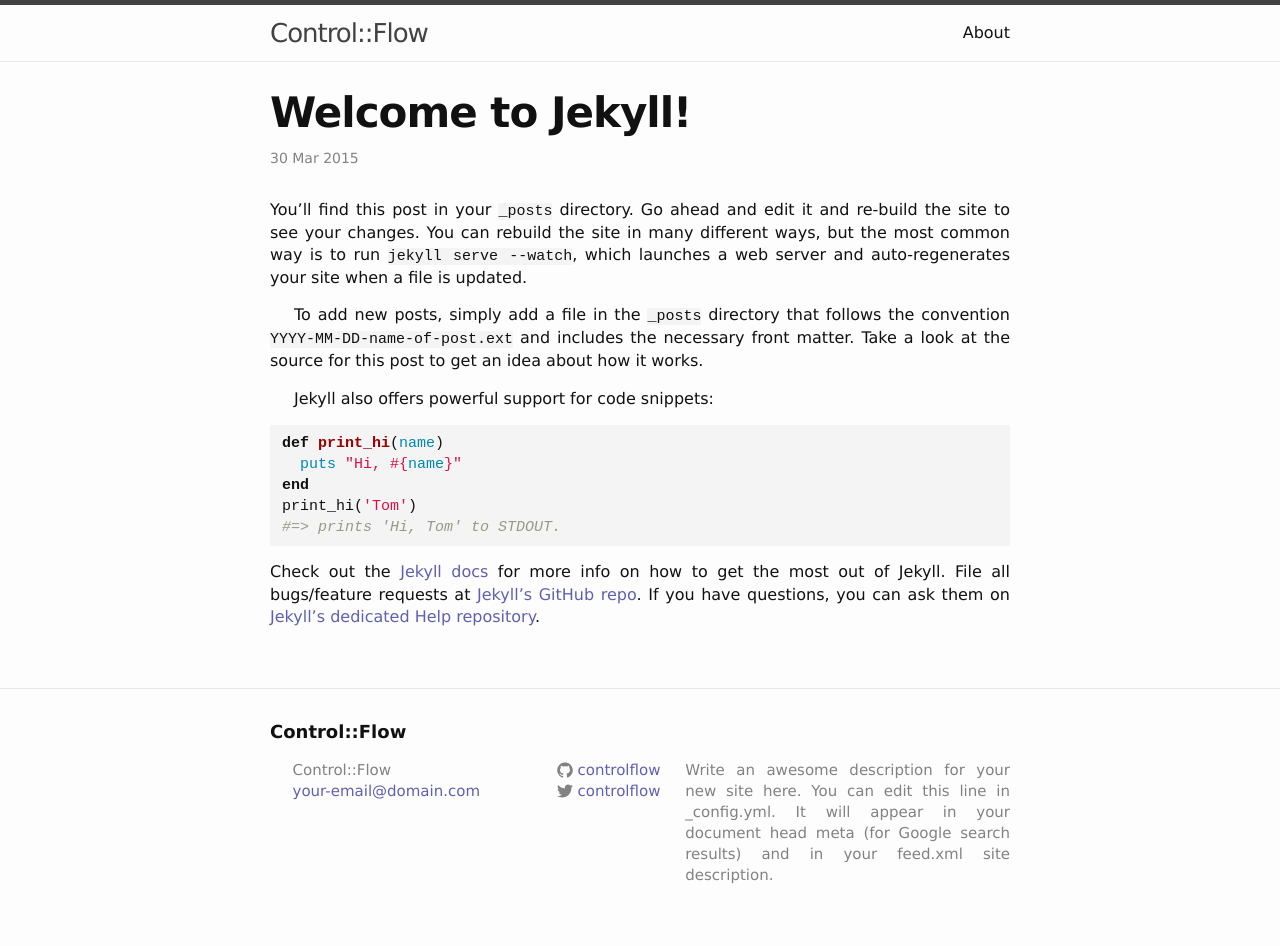
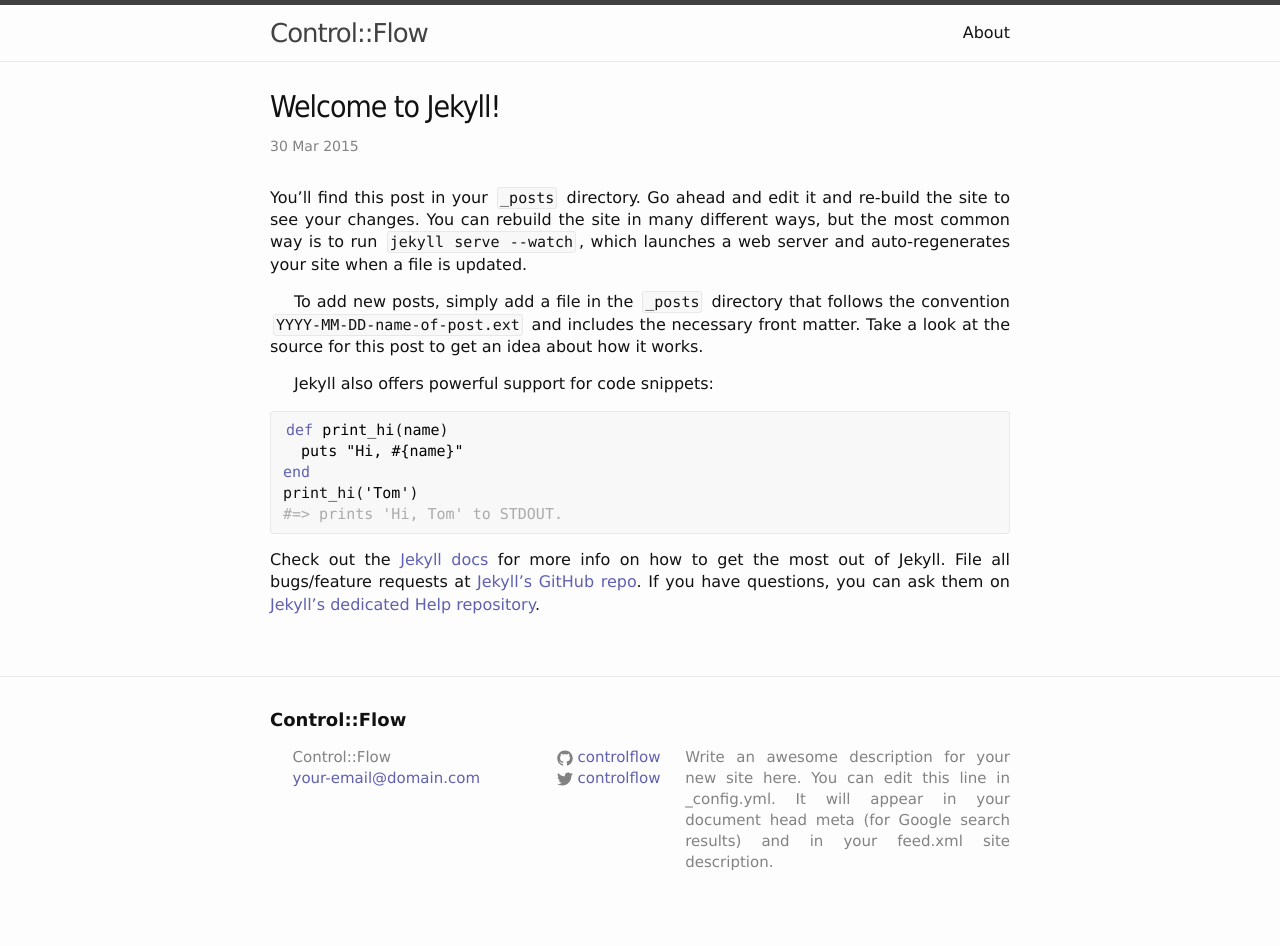
Before and after one commit to controlflow/controlflow.github.io, a Jekyll site: the page built from _posts/2015-03-30-welcome-to-jekyll.markdown, in a window 1280 px wide. Built offline with Jekyll 4.4.1, drawn with Linux system fonts in a browser that asks for light colours.

Commit message:
Syntax highlight css

```diff
--- a/_config.yml
+++ b/_config.yml
@@ -1,5 +1,5 @@
 # Site settings
-title: Control::Flow
+title: "Control::Flow"
 email: your-email@domain.com
 description: > # this means to ignore newlines until "baseurl:"
   Write an awesome description for your new site here. You can edit this
--- a/_sass/_base.scss
+++ b/_sass/_base.scss
@@ -103,13 +103,15 @@
 pre,
 code {
     font-size: 15px;
-    //border: 1px solid $grey-color-light;
-    //border-radius: 3px;
-    background-color: #f4f4f4;
+    font-family: Consolas, "Courier New", Courier, monospace;
+    border: 1px solid $grey-color-light;
+    border-radius: 3px;
+    background-color: #f8f8f8;
 }
 
 code {
-    //padding: 1px 2px;
+    padding: 1px 2px;
+    margin: 0px 3px;
 }
 
 pre {
--- a/_sass/_layout.scss
+++ b/_sass/_layout.scss
@@ -198,7 +198,9 @@
 }
 
 .post-title {
-    font-size: 42px;
+    font-size: 30px;
+    font-family: Tahoma, Geneva, sans-serif;
+    font-weight: 300;
     letter-spacing: -1px;
     line-height: 1;
 
--- a/_sass/_syntax-highlighting.scss
+++ b/_sass/_syntax-highlighting.scss
@@ -5,61 +5,61 @@
     background: #fff;
     @extend %vertical-rhythm;
 
-    .c     { color: #998; font-style: italic } // Comment
+    .c     { color: #AAA } // Comment
     .err   { color: #a61717; background-color: #e3d2d2 } // Error
-    .k     { font-weight: bold } // Keyword
-    .o     { font-weight: bold } // Operator
-    .cm    { color: #998; font-style: italic } // Comment.Multiline
-    .cp    { color: #999; font-weight: bold } // Comment.Preproc
-    .c1    { color: #998; font-style: italic } // Comment.Single
-    .cs    { color: #999; font-weight: bold; font-style: italic } // Comment.Special
+    .k     { color: #6060B0; } // Keyword
+    .o     { } // Operator
+    .cm    { color: #AAA } // Comment.Multiline
+    .cp    { color: #AAA } // Comment.Preproc
+    .c1    { color: #AAA } // Comment.Single
+    .cs    { color: #AAA } // Comment.Special
     .gd    { color: #000; background-color: #fdd } // Generic.Deleted
     .gd .x { color: #000; background-color: #faa } // Generic.Deleted.Specific
     .ge    { font-style: italic } // Generic.Emph
     .gr    { color: #a00 } // Generic.Error
-    .gh    { color: #999 } // Generic.Heading
+    .gh    { color: #AAA } // Generic.Heading
     .gi    { color: #000; background-color: #dfd } // Generic.Inserted
     .gi .x { color: #000; background-color: #afa } // Generic.Inserted.Specific
     .go    { color: #888 } // Generic.Output
     .gp    { color: #555 } // Generic.Prompt
-    .gs    { font-weight: bold } // Generic.Strong
+    .gs    { } // Generic.Strong
     .gu    { color: #aaa } // Generic.Subheading
     .gt    { color: #a00 } // Generic.Traceback
-    .kc    { font-weight: bold } // Keyword.Constant
-    .kd    { font-weight: bold } // Keyword.Declaration
-    .kp    { font-weight: bold } // Keyword.Pseudo
-    .kr    { font-weight: bold } // Keyword.Reserved
-    .kt    { color: #458; font-weight: bold } // Keyword.Type
-    .m     { color: #099 } // Literal.Number
-    .s     { color: #d14 } // Literal.String
-    .na    { color: #008080 } // Name.Attribute
-    .nb    { color: #0086B3 } // Name.Builtin
-    .nc    { color: #458; font-weight: bold } // Name.Class
-    .no    { color: #008080 } // Name.Constant
-    .ni    { color: #800080 } // Name.Entity
-    .ne    { color: #900; font-weight: bold } // Name.Exception
-    .nf    { color: #900; font-weight: bold } // Name.Function
-    .nn    { color: #555 } // Name.Namespace
-    .nt    { color: #000080 } // Name.Tag
-    .nv    { color: #008080 } // Name.Variable
-    .ow    { font-weight: bold } // Operator.Word
+    .kc    { } // Keyword.Constant
+    .kd    { } // Keyword.Declaration
+    .kp    { } // Keyword.Pseudo
+    .kr    { } // Keyword.Reserved
+    .kt    { color: #6060B0 } // Keyword.Type
+    .m     { color: #000 } // Literal.Number
+    .s     { color: #a44 } // Literal.String
+    .na    { color: #000 } // Name.Attribute
+    .nb    { color: #000 } // Name.Builtin
+    .nc    { color: #000 } // Name.Class
+    .no    { color: #000 } // Name.Constant
+    .ni    { color: #000 } // Name.Entity
+    .ne    { color: #000 } // Name.Exception
+    .nf    { color: #000 } // Name.Function
+    .nn    { color: #000 } // Name.Namespace
+    .nt    { color: #000000 } // Name.Tag
+    .nv    { color: #000000 } // Name.Variable
+    .ow    { } // Operator.Word
     .w     { color: #bbb } // Text.Whitespace
-    .mf    { color: #099 } // Literal.Number.Float
-    .mh    { color: #099 } // Literal.Number.Hex
-    .mi    { color: #099 } // Literal.Number.Integer
-    .mo    { color: #099 } // Literal.Number.Oct
-    .sb    { color: #d14 } // Literal.String.Backtick
-    .sc    { color: #d14 } // Literal.String.Char
-    .sd    { color: #d14 } // Literal.String.Doc
-    .s2    { color: #d14 } // Literal.String.Double
-    .se    { color: #d14 } // Literal.String.Escape
-    .sh    { color: #d14 } // Literal.String.Heredoc
-    .si    { color: #d14 } // Literal.String.Interpol
-    .sx    { color: #d14 } // Literal.String.Other
+    .mf    { color: #000 } // Literal.Number.Float
+    .mh    { color: #000 } // Literal.Number.Hex
+    .mi    { color: #000 } // Literal.Number.Integer
+    .mo    { color: #000 } // Literal.Number.Oct
+    .sb    { color: #000 } // Literal.String.Backtick
+    .sc    { color: #000 } // Literal.String.Char
+    .sd    { color: #000 } // Literal.String.Doc
+    .s2    { color: #000 } // Literal.String.Double
+    .se    { color: #000 } // Literal.String.Escape
+    .sh    { color: #000 } // Literal.String.Heredoc
+    .si    { color: #000 } // Literal.String.Interpol
+    .sx    { color: #000 } // Literal.String.Other
     .sr    { color: #009926 } // Literal.String.Regex
-    .s1    { color: #d14 } // Literal.String.Single
+    .s1    { color: #000 } // Literal.String.Single
     .ss    { color: #990073 } // Literal.String.Symbol
-    .bp    { color: #999 } // Name.Builtin.Pseudo
+    .bp    { color: #000 } // Name.Builtin.Pseudo
     .vc    { color: #008080 } // Name.Variable.Class
     .vg    { color: #008080 } // Name.Variable.Global
     .vi    { color: #008080 } // Name.Variable.Instance
```
